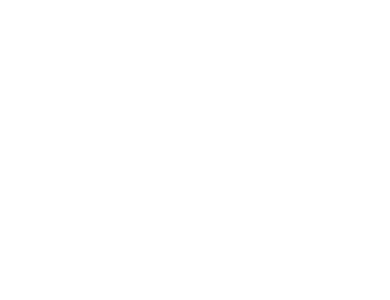
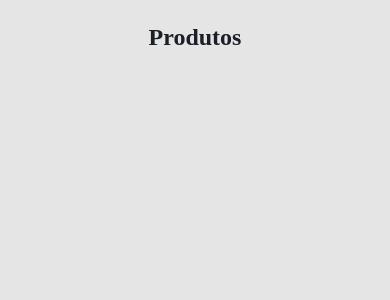
Before and after one commit to Jhonatan-Holanda/Store-App, a React Native app: screen / in a window 390 px wide. Shown: the top 300 px of the page. Built offline with nearby package versions, Linux system fonts and the light colour scheme.

Commit message:
feat: :sparkles: Create screen products

```diff
--- a/App.tsx
+++ b/App.tsx
@@ -1,12 +1,20 @@
+import { StatusBar } from 'react-native';
 import { ThemeProvider } from 'styled-components/native';
 import { useFonts, Roboto_400Regular, Roboto_700Bold } from '@expo-google-fonts/roboto';
 
 import defaultTheme from './src/theme/default';
+import { Products } from './src/screens/Products';
 
 export default function App() {
   return (
     <ThemeProvider theme={defaultTheme}>
+      <StatusBar
+        barStyle="dark-content"
+        backgroundColor="transparent"
+        translucent
+      />
 
+      <Products />
     </ThemeProvider>
   );
 }
--- /dev/null
+++ b/src/screens/Products/index.tsx
@@ -0,0 +1,9 @@
+import { Container, Title } from './styles'
+
+export function Products() {
+  return(
+    <Container>
+      <Title>Produtos</Title>
+    </Container>
+  )
+}
--- /dev/null
+++ b/src/screens/Products/styles.ts
@@ -0,0 +1,18 @@
+import styled, { css } from 'styled-components/native';
+
+export const Container = styled.View`
+  flex: 1;
+  background-color: ${({theme}) => theme.COLORS.WHITE_200};
+  padding: 24px;
+`
+
+export const Title = styled.Text`
+  text-align: center;
+
+  ${({theme}) => css`
+    color: ${theme.COLORS.GRAY_400}
+    font-family: ${theme.FONT_FAMILY.BOLD};
+    font-size: ${theme.FONT_SIZE.XL}px;
+    font-weight: bold;
+  `}
+`
```
